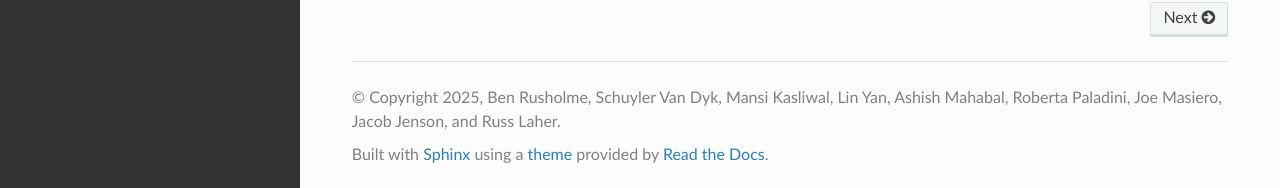
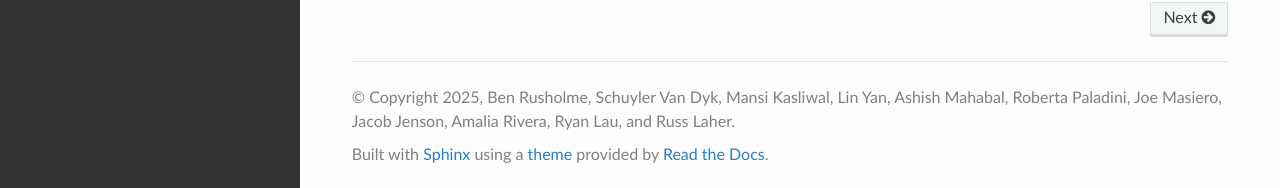
Before and after one commit to Caltech-IPAC/rapid, a Sphinx documentation site: the page built from docs/source/index.rst, in a window 1280 px wide and 900 px high, scrolled down 2434 px. Shown: the part 709-897 px from the top of the window. Built offline with Sphinx 7.4.7 and the Read the Docs theme 3.1.0, drawn with Linux system fonts in a browser that asks for light colours; formulas are drawn with MathJax 3.

Commit message:
Updated the team roster with Amalia and Ryan.

```diff
--- a/docs/source/conf.py
+++ b/docs/source/conf.py
@@ -19,8 +19,8 @@
 # -- Project information -----------------------------------------------------
 
 project = 'Caltech-IPAC-RAPID'
-copyright = '2025, Ben Rusholme, Schuyler Van Dyk, Mansi Kasliwal, Lin Yan, Ashish Mahabal, Roberta Paladini, Joe Masiero, Jacob Jenson, and Russ Laher'
-author = 'Ben Rusholme, Schuyler Van Dyk, Mansi Kasliwal, Lin Yan, Ashish Mahabal, Roberta Paladini, Joe Masiero, Jacob Jenson, and Russ Laher'
+copyright = '2025, Ben Rusholme, Schuyler Van Dyk, Mansi Kasliwal, Lin Yan, Ashish Mahabal, Roberta Paladini, Joe Masiero, Jacob Jenson, Amalia Rivera, Ryan Lau, and Russ Laher'
+author = 'Ben Rusholme, Schuyler Van Dyk, Mansi Kasliwal, Lin Yan, Ashish Mahabal, Roberta Paladini, Joe Masiero, Jacob Jenson, Amalia Rivera, Ryan Lau, and Russ Laher'
 
 # The full version, including alpha/beta/rc tags
 release = '0.1'
```
